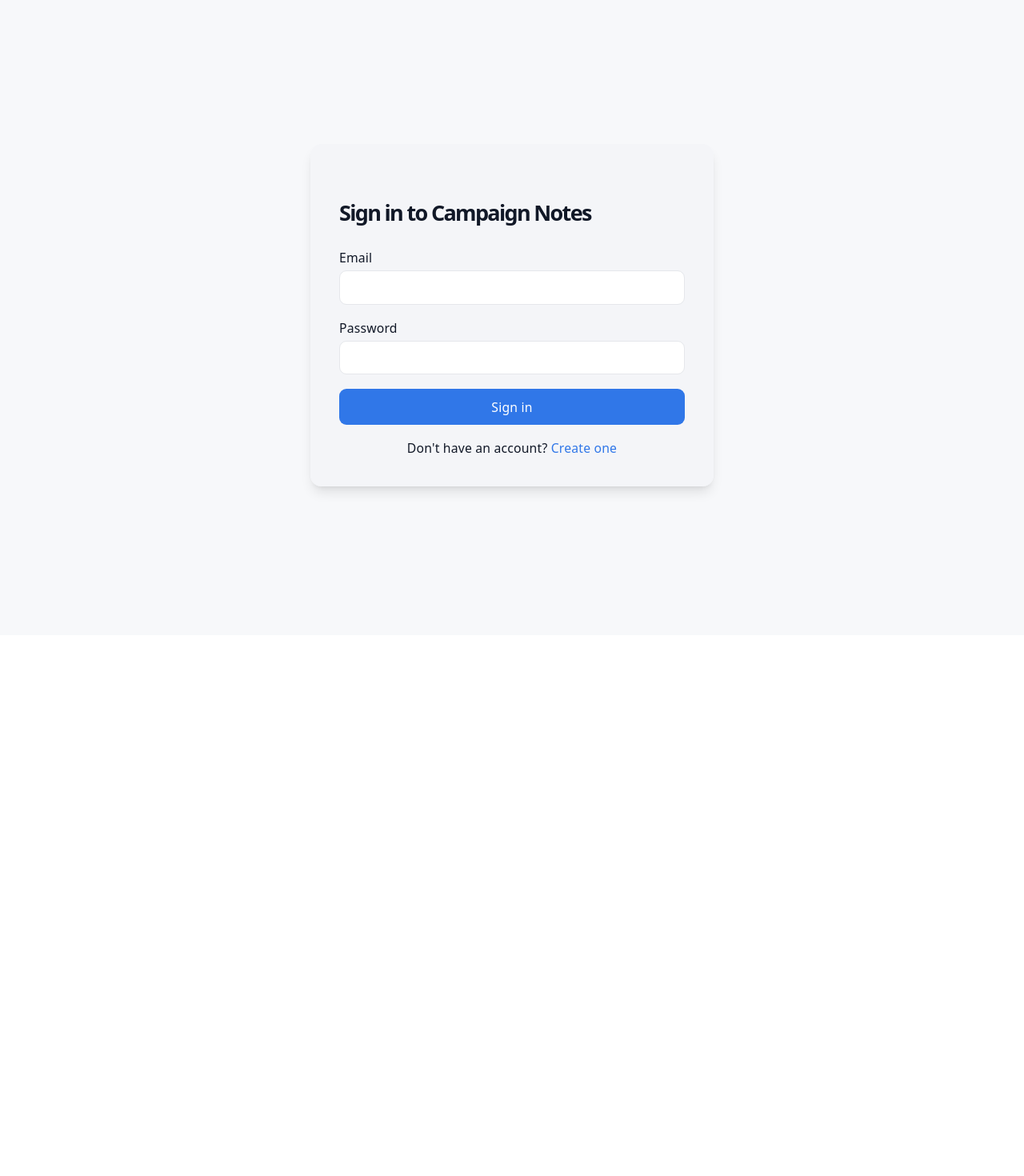
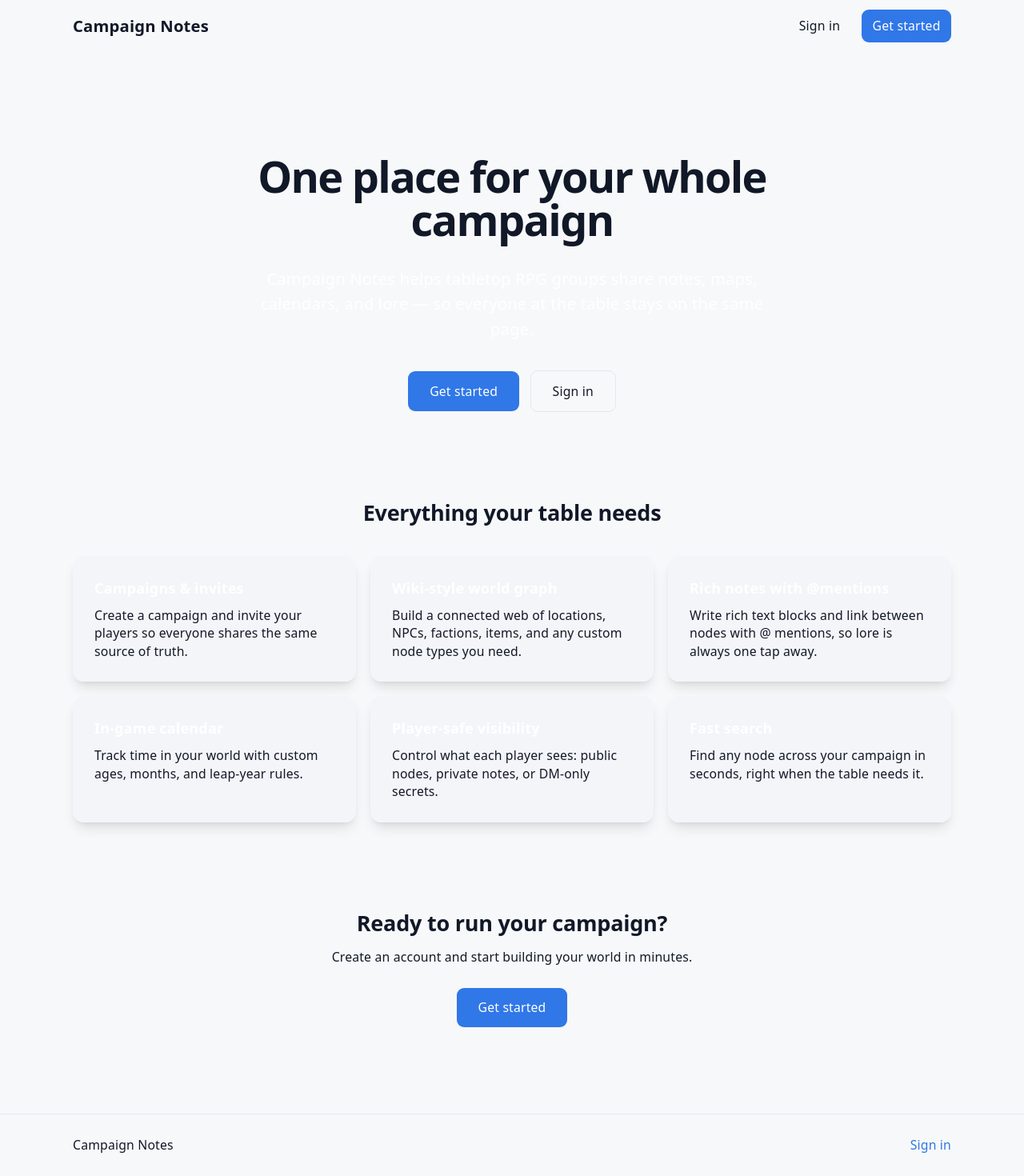
Before and after one commit to joshdn2/campaign-share, a React (Vite) app in the folder client/: page / in a window 1280 px wide. Before the commit this address led to /login. Shown: the part 6-1476 px from the top of the page at 80% size. Before the commit the page ends 800 px from the top, so only its background shows below. Built offline with nearby package versions, Linux system fonts and the light colour scheme; no server answers.

Commit message:
added landing page

```diff
--- a/client/src/App.tsx
+++ b/client/src/App.tsx
@@ -2,14 +2,15 @@
  * App.tsx
  *
  * Root routing configuration for the Campaign Notes React SPA.
- * Defines public authentication routes and wraps the main application
- * shell in a ProtectedRoute guard so only authenticated users can
- * access campaign-related pages.
+ * Defines the public landing and authentication routes, and wraps the
+ * main application shell in a ProtectedRoute guard so only authenticated
+ * users can access campaign-related pages.
  */
 
-import { Routes, Route, Navigate } from "react-router-dom";
+import { Routes, Route } from "react-router-dom";
 import { Layout } from "./components/layout/Layout";
 import { ProtectedRoute } from "./components/ui/ProtectedRoute";
+import { LandingPage } from "./pages/LandingPage";
 import { LoginPage } from "./pages/LoginPage";
 import { RegisterPage } from "./pages/RegisterPage";
 import { CampaignsListPage } from "./pages/CampaignsListPage";
@@ -22,11 +23,11 @@ import { AccountPage } from "./pages/AccountPage";
  * Renders the application's route tree.
  *
  * Public routes:
+ * - /          – landing page (redirects logged-in users to /campaigns)
  * - /login     – login form
  * - /register  – registration form
  *
  * Protected routes (wrapped in ProtectedRoute + Layout):
- * - /                  – redirects to /campaigns
  * - /campaigns         – list of the current user's campaigns
  * - /campaigns/:campaignId          – campaign overview
  * - /campaigns/:campaignId/nodes/:nodeId – node detail view
@@ -34,27 +35,25 @@ import { AccountPage } from "./pages/AccountPage";
 export default function App() {
   return (
     <Routes>
-      {/* Public authentication routes */}
+      {/* Public landing and authentication routes */}
+      <Route path="/" element={<LandingPage />} />
       <Route path="/login" element={<LoginPage />} />
       <Route path="/register" element={<RegisterPage />} />
 
-      {/* Everything under "/" requires an active session */}
+      {/* Everything below requires an active session */}
       <Route
-        path="/"
         element={
           <ProtectedRoute>
             <Layout />
           </ProtectedRoute>
         }
       >
-        {/* Default landing redirects to the campaigns list */}
-        <Route index element={<Navigate to="/campaigns" replace />} />
-        <Route path="campaigns" element={<CampaignsListPage />} />
-        <Route path="campaigns/:campaignId" element={<CampaignDetailPage />} />
-        <Route path="campaigns/:campaignId/search" element={<SearchResultsPage />} />
-        <Route path="campaigns/:campaignId/nodes/:nodeId" element={<NodeDetailPage />} />
-        <Route path="search" element={<SearchResultsPage />} />
-        <Route path="account" element={<AccountPage />} />
+        <Route path="/campaigns" element={<CampaignsListPage />} />
+        <Route path="/campaigns/:campaignId" element={<CampaignDetailPage />} />
+        <Route path="/campaigns/:campaignId/search" element={<SearchResultsPage />} />
+        <Route path="/campaigns/:campaignId/nodes/:nodeId" element={<NodeDetailPage />} />
+        <Route path="/search" element={<SearchResultsPage />} />
+        <Route path="/account" element={<AccountPage />} />
       </Route>
     </Routes>
   );
--- /dev/null
+++ b/client/src/pages/LandingPage.tsx
@@ -0,0 +1,175 @@
+import { Link, Navigate } from "react-router-dom";
+import { useAuth } from "../hooks/useAuth";
+
+/**
+ * ============================================================================
+ * LandingPage.tsx
+ * ============================================================================
+ *
+ * Public landing page shown at `/` to visitors who are not logged in.
+ *
+ * Behavior:
+ *  - While the session is being restored, renders a full-screen spinner
+ *    (same as ProtectedRoute).
+ *  - Authenticated users are redirected to /campaigns.
+ *  - Everyone else sees the marketing page with links to /register and /login.
+ *
+ * Layout is mobile-first: single-column stacked sections that expand into
+ * multi-column grids on larger screens.
+ */
+
+/** Feature highlights shown in the grid, derived from the app's core capabilities. */
+const features = [
+  {
+    title: "Campaigns & invites",
+    description:
+      "Create a campaign and invite your players so everyone shares the same source of truth.",
+  },
+  {
+    title: "Wiki-style world graph",
+    description:
+      "Build a connected web of locations, NPCs, factions, items, and any custom node types you need.",
+  },
+  {
+    title: "Rich notes with @mentions",
+    description:
+      "Write rich text blocks and link between nodes with @ mentions, so lore is always one tap away.",
+  },
+  {
+    title: "In-game calendar",
+    description:
+      "Track time in your world with custom ages, months, and leap-year rules.",
+  },
+  {
+    title: "Player-safe visibility",
+    description:
+      "Control what each player sees: public nodes, private notes, or DM-only secrets.",
+  },
+  {
+    title: "Fast search",
+    description:
+      "Find any node across your campaign in seconds, right when the table needs it.",
+  },
+];
+
+/**
+ * LandingPage – renders the public marketing page for logged-out visitors,
+ * or redirects authenticated users to their campaigns.
+ */
+export function LandingPage() {
+  const { user, isLoading } = useAuth();
+
+  if (isLoading) {
+    return (
+      <div className="flex h-screen items-center justify-center">
+        <div className="h-8 w-8 animate-spin rounded-full border-4 border-accent-subtle border-t-transparent" />
+      </div>
+    );
+  }
+
+  if (user) {
+    return <Navigate to="/campaigns" replace />;
+  }
+
+  return (
+    <div className="min-h-screen bg-surface dark:bg-base">
+      {/* Header */}
+      <header className="mx-auto flex max-w-5xl items-center justify-between px-4 py-4 sm:px-6">
+        <span className="text-lg font-bold text-primary">Campaign Notes</span>
+        <nav className="flex items-center gap-3">
+          <Link
+            to="/login"
+            className="rounded-lg px-3 py-2 text-sm font-medium text-primary hover:bg-accent-subtle"
+          >
+            Sign in
+          </Link>
+          <Link
+            to="/register"
+            className="rounded-lg bg-accent px-3 py-2 text-sm font-medium text-text-on-accent hover:bg-accent-hover"
+          >
+            Get started
+          </Link>
+        </nav>
+      </header>
+
+      {/* Hero */}
+      <section className="mx-auto max-w-5xl px-4 pt-12 pb-16 text-center sm:px-6 sm:pt-20 sm:pb-24">
+        <h1 className="mx-auto max-w-2xl text-3xl font-bold leading-tight text-primary sm:text-5xl">
+          One place for your whole campaign
+        </h1>
+        <p className="mx-auto mt-4 max-w-xl text-base text-muted dark:text-secondary sm:text-lg">
+          Campaign Notes helps tabletop RPG groups share notes, maps,
+          calendars, and lore — so everyone at the table stays on the same
+          page.
+        </p>
+        <div className="mt-8 flex flex-col items-center justify-center gap-3 sm:flex-row">
+          <Link
+            to="/register"
+            className="w-full rounded-lg bg-accent px-6 py-3 text-sm font-medium text-text-on-accent hover:bg-accent-hover sm:w-auto"
+          >
+            Get started
+          </Link>
+          <Link
+            to="/login"
+            className="w-full rounded-lg border border-default px-6 py-3 text-sm font-medium text-primary hover:bg-accent-subtle sm:w-auto"
+          >
+            Sign in
+          </Link>
+        </div>
+      </section>
+
+      {/* Feature grid */}
+      <section className="mx-auto max-w-5xl px-4 pb-16 sm:px-6 sm:pb-24">
+        <h2 className="text-center text-xl font-bold text-primary sm:text-2xl">
+          Everything your table needs
+        </h2>
+        <div className="mt-8 grid grid-cols-1 gap-4 sm:grid-cols-2 lg:grid-cols-3">
+          {features.map((feature) => (
+            <div
+              key={feature.title}
+              className="rounded-xl bg-card-bg p-6 shadow-lg"
+            >
+              <h3 className="text-base font-semibold text-primary">
+                {feature.title}
+              </h3>
+              <p className="mt-2 text-sm text-muted dark:text-secondary">
+                {feature.description}
+              </p>
+            </div>
+          ))}
+        </div>
+      </section>
+
+      {/* Bottom call to action */}
+      <section className="mx-auto max-w-5xl px-4 pb-16 text-center sm:px-6 sm:pb-24">
+        <h2 className="text-xl font-bold text-primary sm:text-2xl">
+          Ready to run your campaign?
+        </h2>
+        <p className="mx-auto mt-3 max-w-md text-sm text-muted dark:text-secondary">
+          Create an account and start building your world in minutes.
+        </p>
+        <Link
+          to="/register"
+          className="mt-6 inline-block rounded-lg bg-accent px-6 py-3 text-sm font-medium text-text-on-accent hover:bg-accent-hover"
+        >
+          Get started
+        </Link>
+      </section>
+
+      {/* Footer */}
+      <footer className="border-t border-default">
+        <div className="mx-auto flex max-w-5xl items-center justify-between px-4 py-6 sm:px-6">
+          <span className="text-sm text-muted dark:text-secondary">
+            Campaign Notes
+          </span>
+          <Link
+            to="/login"
+            className="text-sm font-medium text-accent hover:underline"
+          >
+            Sign in
+          </Link>
+        </div>
+      </footer>
+    </div>
+  );
+}
--- a/client/src/pages/LoginPage.tsx
+++ b/client/src/pages/LoginPage.tsx
@@ -79,7 +79,7 @@ export function LoginPage() {
   };
 
   return (
-    <div className="flex min-h-screen items-center justify-center bg-surface px-4 dark:bg-base">
+    <div className="flex min-h-screen flex-col items-center justify-center bg-surface px-4 dark:bg-base">
       <div className="w-full max-w-md rounded-xl bg-card-bg p-8 shadow-lg">
         <h1 className="mb-6 text-2xl font-bold text-primary">
           Sign in to Campaign Notes
@@ -140,6 +140,14 @@ export function LoginPage() {
           </Link>
         </p>
       </div>
+
+      {/* Link back to the landing page */}
+      <Link
+        to="/"
+        className="mt-4 text-sm text-muted hover:underline dark:text-secondary"
+      >
+        &larr; Back to home
+      </Link>
     </div>
   );
 }
--- a/client/src/pages/RegisterPage.tsx
+++ b/client/src/pages/RegisterPage.tsx
@@ -81,7 +81,7 @@ export function RegisterPage() {
   };
 
   return (
-    <div className="flex min-h-screen items-center justify-center bg-surface px-4 dark:bg-base">
+    <div className="flex min-h-screen flex-col items-center justify-center bg-surface px-4 dark:bg-base">
       <div className="w-full max-w-md rounded-xl bg-card-bg p-8 shadow-lg">
         <h1 className="mb-6 text-2xl font-bold text-primary">
           Create your account
@@ -160,6 +160,14 @@ export function RegisterPage() {
           </Link>
         </p>
       </div>
+
+      {/* Link back to the landing page */}
+      <Link
+        to="/"
+        className="mt-4 text-sm text-muted hover:underline dark:text-secondary"
+      >
+        &larr; Back to home
+      </Link>
     </div>
   );
 }
```
